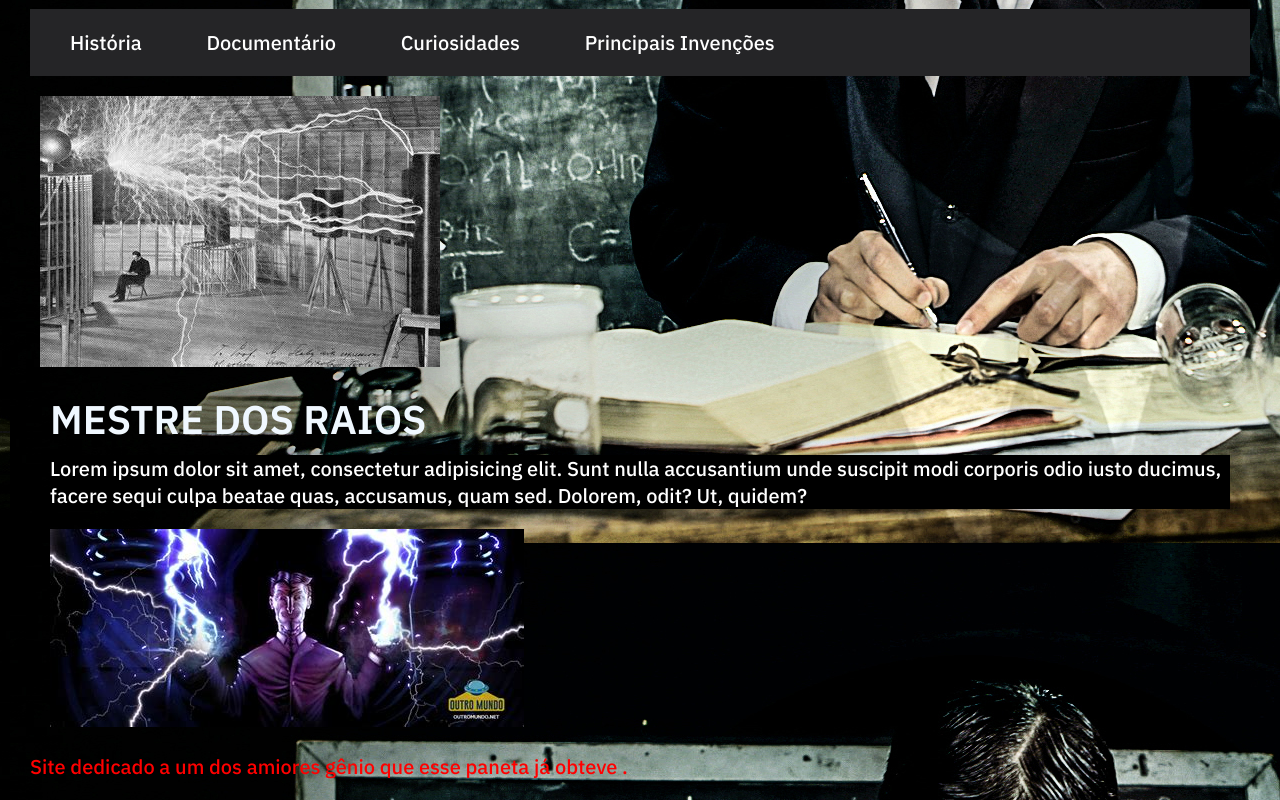
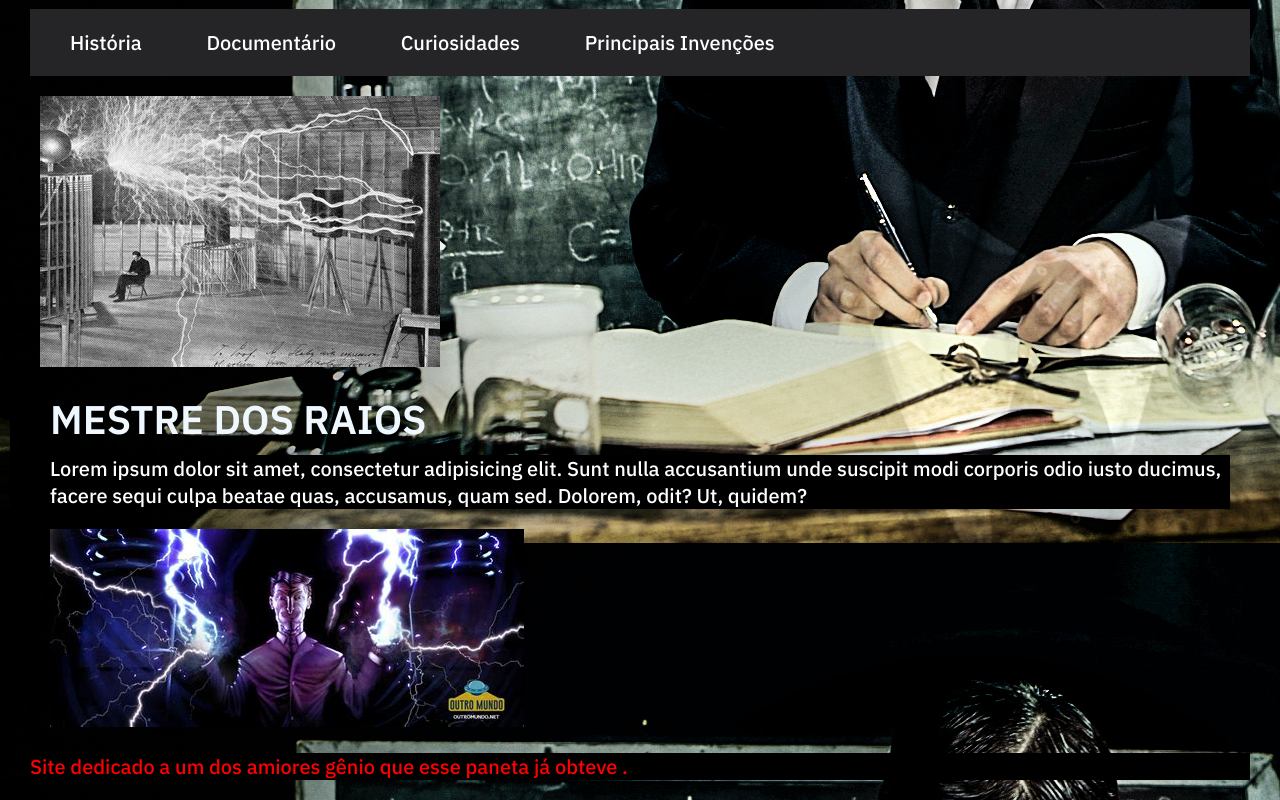
Before and after one commit to LucianoCout/Projeto-Sartse, a plain HTML site: page HTML/index.html in a window 1280 px wide. Shown: the part 547-1347 px from the top of the page. Drawn offline with Linux system fonts and the light colour scheme.

Commit message:
Pequenas modificações

```diff
--- a/CSS/style.css
+++ b/CSS/style.css
@@ -1,4 +1,4 @@
-/* corpo dapagina */
+/* corpo da pagina */
 @import url('https://fonts.googleapis.com/css2?family=IBM+Plex+Sans:wght@200;300;500;600&display=swap');
 
 
@@ -63,4 +63,5 @@ h1{
 /* rodapé da pagina */
 footer{
     color: red;
+    background-color: rgb(0, 0, 0);
 }
```
Also changed, not shown: HTML/index.html (+6 -2 lines).
